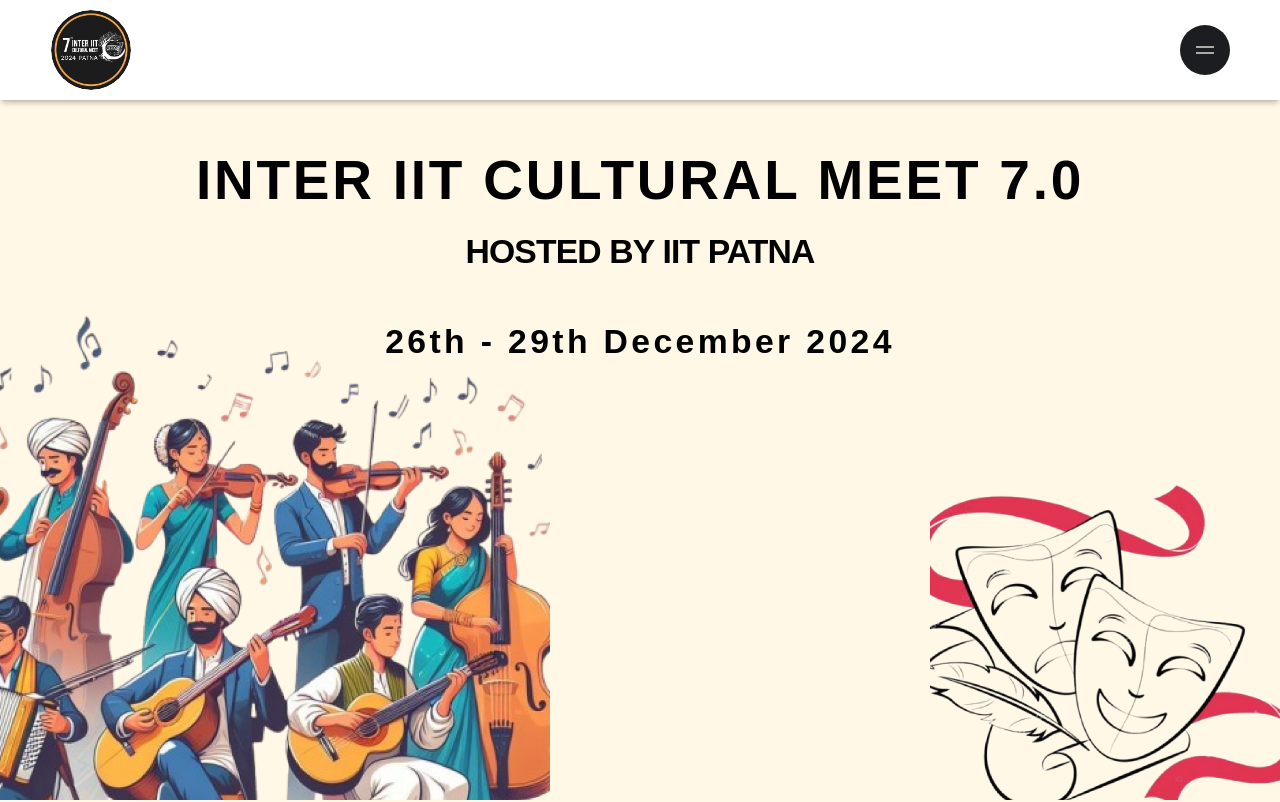
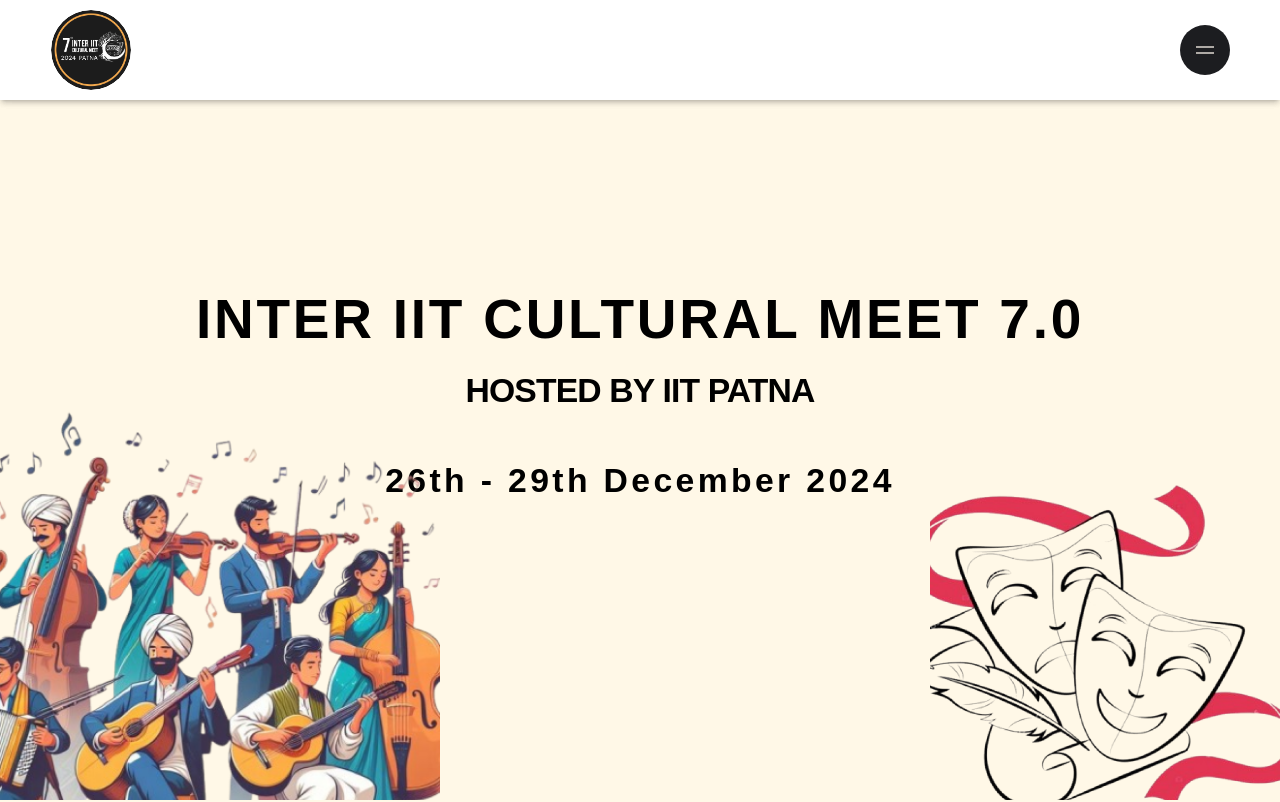
Before and after one commit to AnnonymousBanda/inter-iit-cult-meet-2024, a Next.js app: page / in a window 1280 px wide. Shown: the top 802 px of the page. Built offline with nearby package versions, Linux system fonts and the light colour scheme.

Commit message:
fix: fix the homepage styling

```diff
--- a/app/page.jsx
+++ b/app/page.jsx
@@ -38,7 +38,7 @@
                             7.0
                         </span>
                     </div> */}
-                    <div className="w-0 h-0 xl:w-[55rem] xl:h-[50rem] lg:w-[45rem] lg:h-[40rem] md:w-[45rem] md:h-[40rem] z-10 absolute lg:bottom-0 bottom-[5rem] left-0">
+                    <div className="w-0 h-0 xl:w-[44rem] xl:h-[40rem] lg:w-[33rem] lg:h-[30rem] z-10 absolute lg:bottom-0 bottom-[5rem] left-0">
                         <LazyBlurImage
                             src="herobg.png"
                             alt="Hero Image"
@@ -70,7 +70,7 @@
                             bgColor={false}
                         />
                     </div>
-                    <div className="w-full h-full lg:py-[3rem] md:py-[8rem] py-[5rem] flex flex-col gap-[2rem] justify-center text-center items-center">
+                    <div className="w-full absolute top-[1rem] h-screen lg:py-[3rem] md:py-[8rem] py-[5rem] flex flex-col gap-[2rem] justify-center text-center items-center">
                         <h1 className="lg:text-[5.5rem] text-[4rem] tracking-wider uppercase">
                             INTER IIT CULTURAL MEET 7.0
                         </h1>
```
